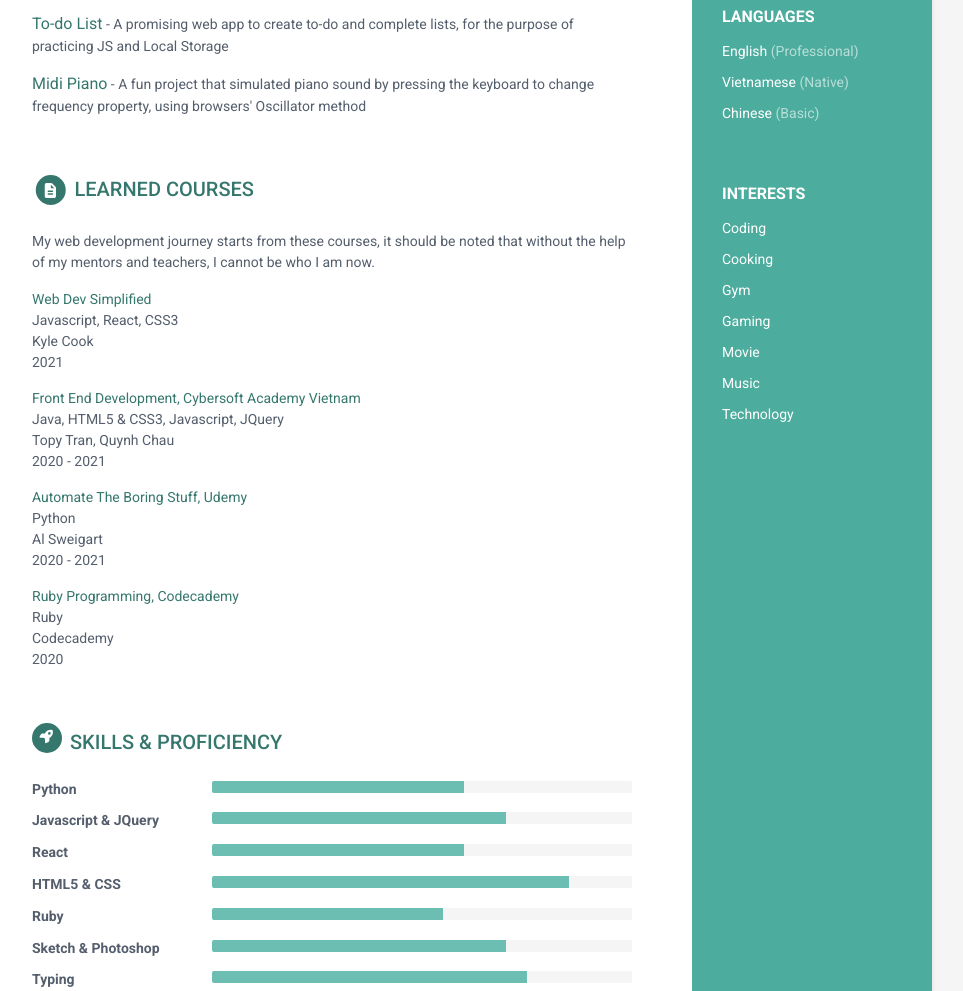
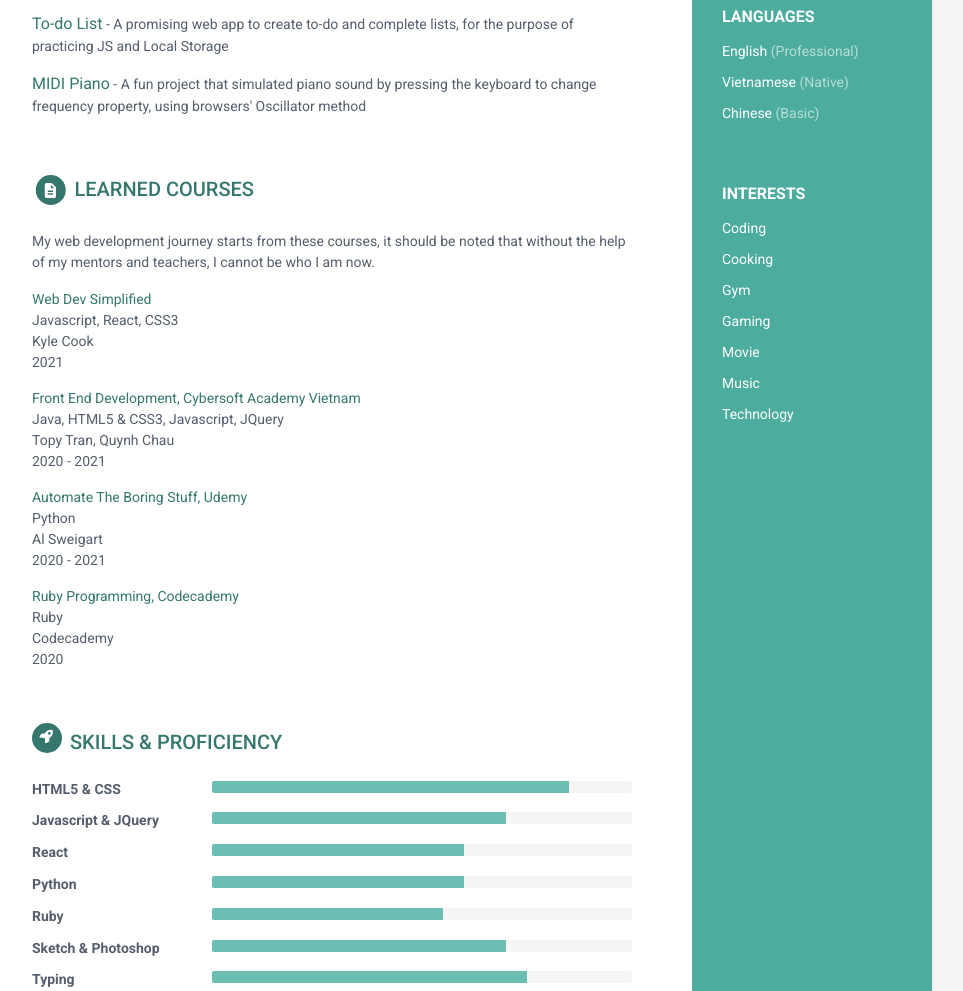
Before and after one commit to tony-sn/onlineCV, a plain HTML site: page index.html in a window 1280 px wide. Shown: the part 1067-2058 px from the top of the page, without its empty margins (188-1151 px from the left). Drawn offline with Linux system fonts and the light colour scheme.

Commit message:
update index

```diff
--- a/index.html
+++ b/index.html
@@ -234,7 +234,7 @@
                 </div>
                 <!--//item-->
                 <div class="item">
-                    <span class="project-title"><a href="https://tony-sn.github.io/piano/" target="_blank">Midi
+                    <span class="project-title"><a href="https://tony-sn.github.io/piano/" target="_blank">MIDI
                             Piano</a></span> -
                     <span class="project-tagline">A fun project that simulated piano sound by pressing the keyboard to
                         change frequency property, using browsers' Oscillator method</span>
@@ -297,9 +297,9 @@
                     Proficiency</h2>
                 <div class="skillset">
                     <div class="item">
-                        <h3 class="level-title">Python</h3>
+                        <h3 class="level-title">HTML5 &amp; CSS</h3>
                         <div class="progress level-bar">
-                            <div class="progress-bar theme-progress-bar" role="progressbar" style="width: 60%"
+                            <div class="progress-bar theme-progress-bar" role="progressbar" style="width: 85%"
                                 aria-valuenow="99" aria-valuemin="0" aria-valuemax="100"></div>
                         </div>
                     </div>
@@ -324,9 +324,9 @@
                     <!--//item-->
 
                     <div class="item">
-                        <h3 class="level-title">HTML5 &amp; CSS</h3>
+                        <h3 class="level-title">Python</h3>
                         <div class="progress level-bar">
-                            <div class="progress-bar theme-progress-bar" role="progressbar" style="width: 85%"
+                            <div class="progress-bar theme-progress-bar" role="progressbar" style="width: 60%"
                                 aria-valuenow="95" aria-valuemin="0" aria-valuemax="100"></div>
                         </div>
                     </div>
```
